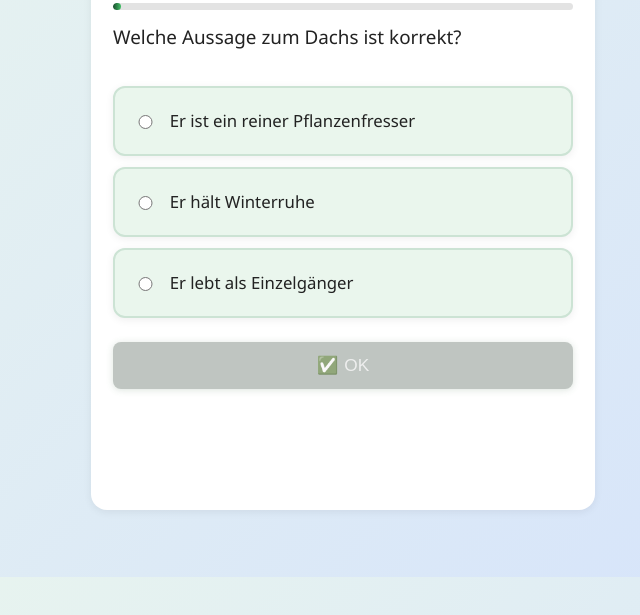
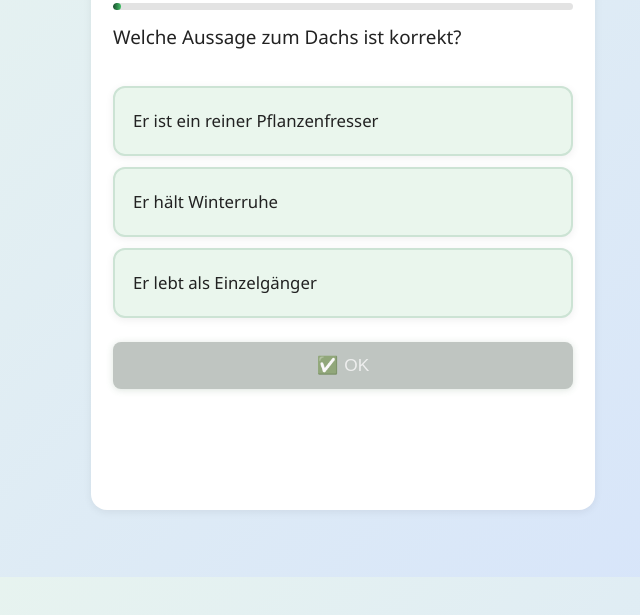
Before and after one commit to s3bastianp/s3bastianp.github.io, a plain HTML site: page index.html in a window 1280 px wide. Shown: the part 223-838 px from the top of the page, without its empty margins (297-937 px from the left). Drawn offline with Linux system fonts and the light colour scheme.

Commit message:
Update style.css
radiobox infront of answer shall not be visible

```diff
--- a/style.css
+++ b/style.css
@@ -140,11 +140,12 @@ h1 {
   min-height: 38px;
 }
 .answer input[type="radio"] {
-  accent-color: var(--main-accent);
+  /* accent-color: var(--main-accent);
   width: 1.1em;
   height: 1.1em;
   margin-right: 7px;
-  cursor: pointer;
+  cursor: pointer; */
+  display: none;
 }
 .answer.selected,
 .answer:hover {
```
